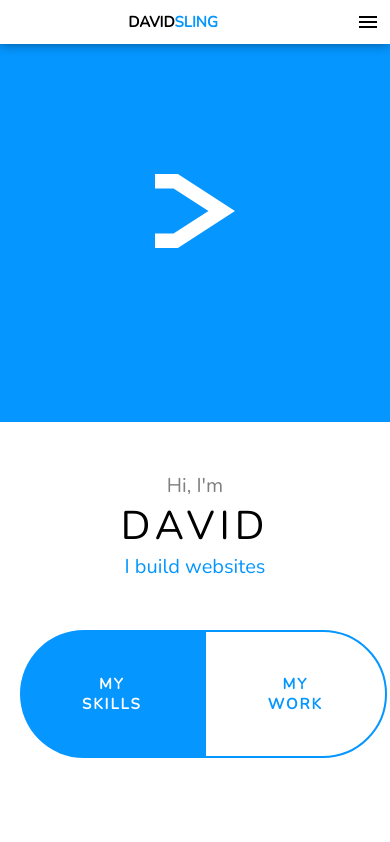
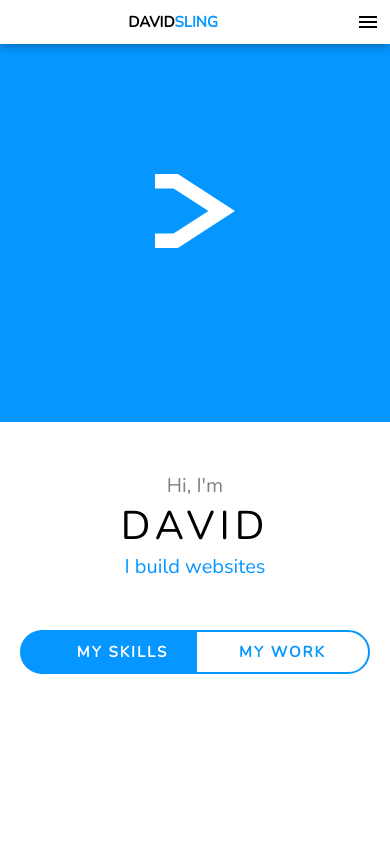
Before and after one commit to david-sling/davidsling.in, a React (Create React App) app: page / in a window 390 px wide. Shown: the top 842 px of the page. Built offline with nearby package versions, Linux system fonts and the light colour scheme.

Commit message:
SCSS changes

```diff
--- a/src/css/App.css
+++ b/src/css/App.css
@@ -282,6 +282,13 @@ h3 {
 
 .Home .Hero .bottom .link {
   padding: 2em;
+}
+
+@media screen and (max-width: 950px) {
+  .Home .Hero .bottom .link {
+    padding: 10px;
+    margin: 0 !important;
+  }
 }
 
 .Home .Hero .bottom .link,
@@ -905,7 +912,8 @@ h3 {
         -ms-flex-direction: row;
             flex-direction: row;
     padding: 0 20px;
-    margin-bottom: 50px;
+    margin: 0 auto 50px auto;
+    max-width: 500px;
   }
   .Home .Hero .bottom .one,
   .Home .Hero .bottom .two {
@@ -929,7 +937,6 @@ h3 {
     border-radius: 0 70px 70px 0;
   }
   .Home .Hero .bottom .inner {
-    padding: 10px !important;
     height: 100%;
     display: -webkit-box;
     display: -ms-flexbox;
--- a/src/css/App.scss
+++ b/src/css/App.scss
@@ -205,6 +205,10 @@ h3 {
 
       .link {
         padding: 2em;
+        @media screen and (max-width: 950px) {
+          padding: 10px;
+          margin: 0 !important;
+        }
       }
 
       .link,
@@ -638,7 +642,8 @@ h3 {
         display: flex;
         flex-direction: row;
         padding: 0 20px;
-        margin-bottom: 50px;
+        margin: 0 auto 50px auto;
+        max-width: 500px;
 
         .one,
         .two {
@@ -659,7 +664,7 @@ h3 {
         }
 
         .inner {
-          padding: 10px !important ;
+          // padding: 10px !important ;
           height: 100%;
           display: flex;
           align-items: center;
```
Also changed, not shown: 1 other file (tests, documents, lock files or other folders).
